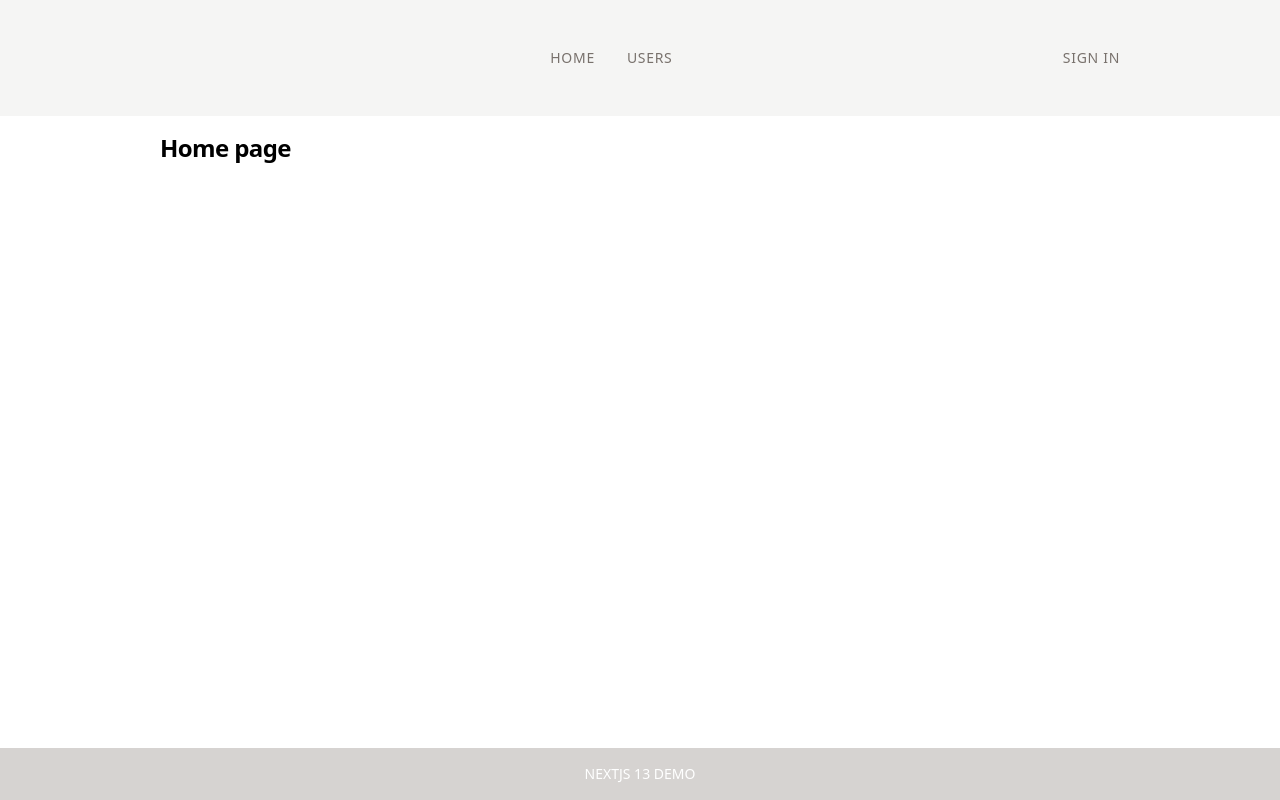
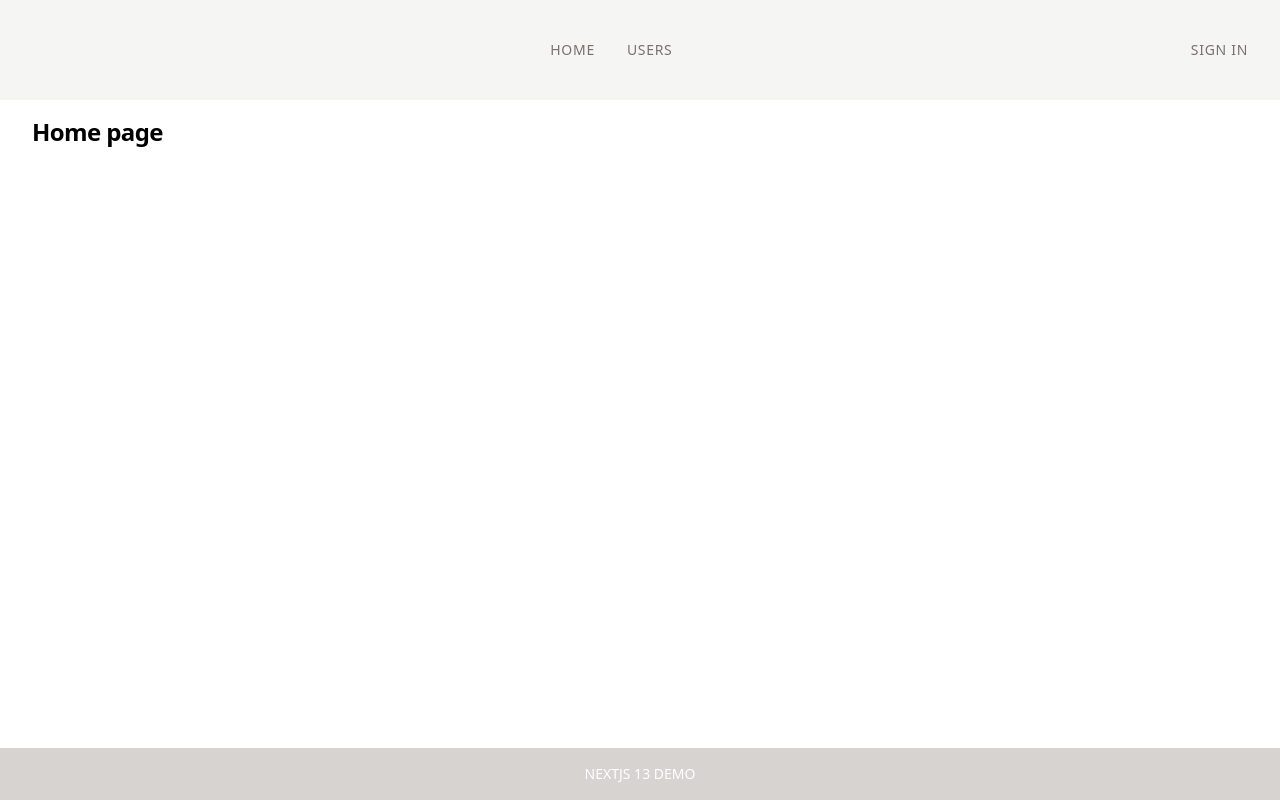
Before and after one commit to HamedBahram/nextjs-13, a Next.js app: page / in a window 1280 px wide. Built offline with nearby package versions, Linux system fonts and the light colour scheme; no server answers.

Commit message:
Update ui, replaced revalidate config with force-dynamic

```diff
--- a/app/(site)/footer.jsx
+++ b/app/(site)/footer.jsx
@@ -1,7 +1,7 @@
 const Footer = () => {
   return (
     <footer className='z-10 bg-stone-300 py-4 text-center text-white'>
-      <div className='center'>
+      <div className='container'>
         <p className='text-sm uppercase'>NextJS 13 Demo</p>
       </div>
     </footer>
--- a/app/(site)/globals.css
+++ b/app/(site)/globals.css
@@ -6,24 +6,4 @@
   #__next {
     @apply contents;
   }
-
-  html {
-    @apply h-full scroll-smooth antialiased;
-  }
-
-  body {
-    @apply flex h-full flex-col;
-  }
-
-  main {
-    @apply flex-1;
-  }
-
-  .section {
-    @apply py-24;
-  }
-
-  .center {
-    @apply max-w-5xl mx-auto px-4 sm:px-6 lg:px-8;
-  }
 }
--- a/app/(site)/header.jsx
+++ b/app/(site)/header.jsx
@@ -5,8 +5,8 @@ import LoginButton from '../components/auth/SignInButton'
 
 const Header = () => {
   return (
-    <header className='bg-stone-100 py-12'>
-      <nav className='center flex items-center text-sm font-medium tracking-wider uppercase text-stone-500'>
+    <header className='bg-stone-100 py-10'>
+      <nav className='container flex items-center text-sm font-medium tracking-wider uppercase text-stone-500'>
         <ul className='ml-auto flex justify-center gap-8'>
           <li>
             <Link href='/'>Home</Link>
--- a/app/(site)/layout.jsx
+++ b/app/(site)/layout.jsx
@@ -5,12 +5,12 @@ import Provider from './provider'
 
 export default function RootLayout({ children }) {
   return (
-    <html lang='en'>
+    <html lang='en' className='h-full scroll-smooth antialiased'>
       <head />
-      <body>
+      <body className='flex h-full flex-col'>
         <Provider>
           <Header />
-          <main>{children}</main>
+          <main className='grow'>{children}</main>
           <Footer />
         </Provider>
       </body>
--- a/app/(site)/page.jsx
+++ b/app/(site)/page.jsx
@@ -1,7 +1,7 @@
 const Home = () => {
   return (
     <section>
-      <div className='center py-4'>
+      <div className='container py-4'>
         <h1 className='text-2xl font-semibold tracking-tight'>Home page</h1>
       </div>
     </section>
--- a/app/(site)/users/layout.jsx
+++ b/app/(site)/users/layout.jsx
@@ -1,7 +1,7 @@
 import { getUsers } from '@/lib/prisma/users'
 import Users from './users'
 
-export const revalidate = 0
+export const dynamic = 'force-dynamic'
 
 async function getData() {
   const { users } = await getUsers()
@@ -17,7 +17,7 @@ const UsersLayout = async ({ children }) => {
 
   return (
     <section className='flex'>
-      <aside className='w-1/4'>
+      <aside className='w-1/3 lg:w-1/4 h-[660px] overflow-y-scroll'>
         <Users users={users} />
       </aside>
       <main>{children}</main>
--- a/app/(site)/users/users.jsx
+++ b/app/(site)/users/users.jsx
@@ -5,8 +5,8 @@ const Users = async ({ users }) => {
   // const { users } = await getUsers()
 
   return (
-    <section className='fixed h-full w-1/4 bg-stone-800'>
-      <div className='center py-4'>
+    <section className='bg-rose-900'>
+      <div className='container py-4'>
         <h2 className='mb-4 pb-3 text-xl border-b border-stone-500 font-medium text-white'>
           Users
         </h2>
--- a/tailwind.config.js
+++ b/tailwind.config.js
@@ -4,9 +4,18 @@ module.exports = {
     './app/**/*.{js,ts,jsx,tsx}',
     './pages/**/*.{js,ts,jsx,tsx}',
     './components/**/*.{js,ts,jsx,tsx}',
+    './src/**/*.{js,ts,jsx,tsx}'
   ],
   theme: {
-    extend: {},
+    container: {
+      center: true,
+      padding: {
+        DEFAULT: '1rem',
+        md: '1.5rem',
+        lg: '2rem'
+      }
+    },
+    extend: {}
   },
-  plugins: [],
+  plugins: []
 }
```
